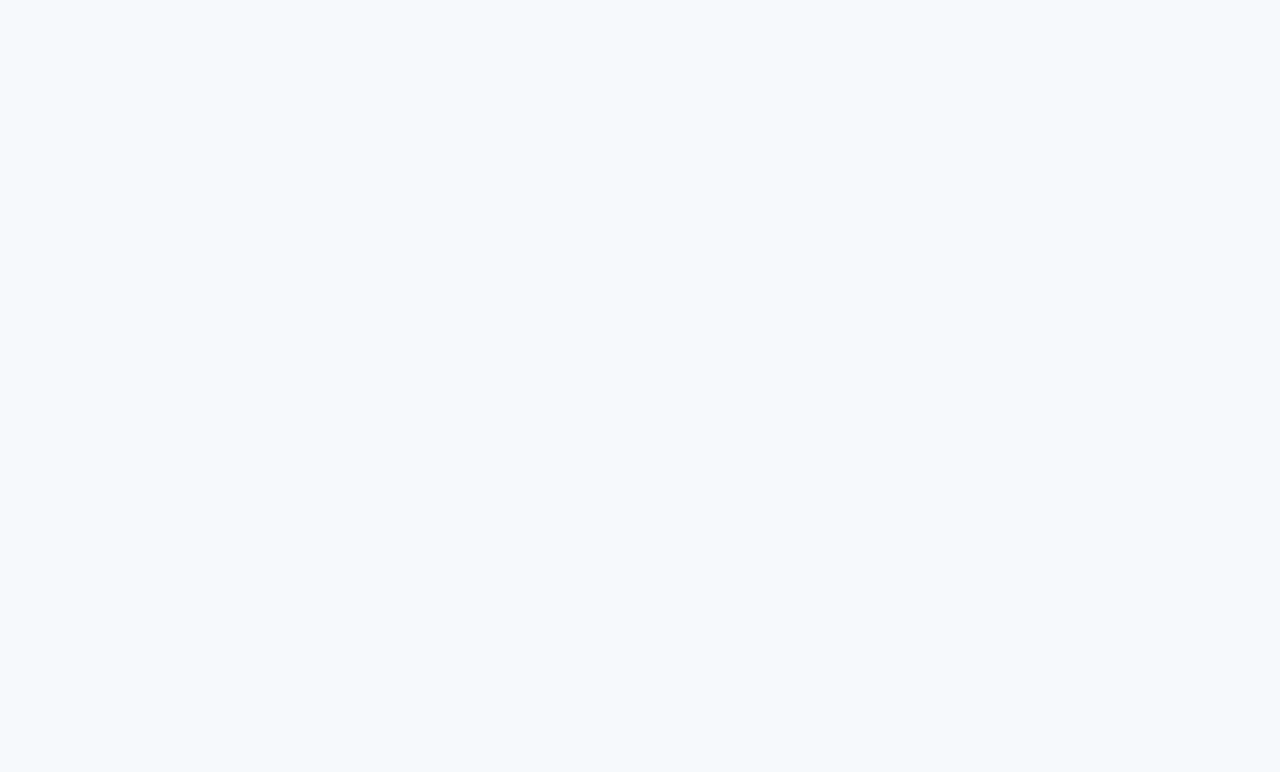
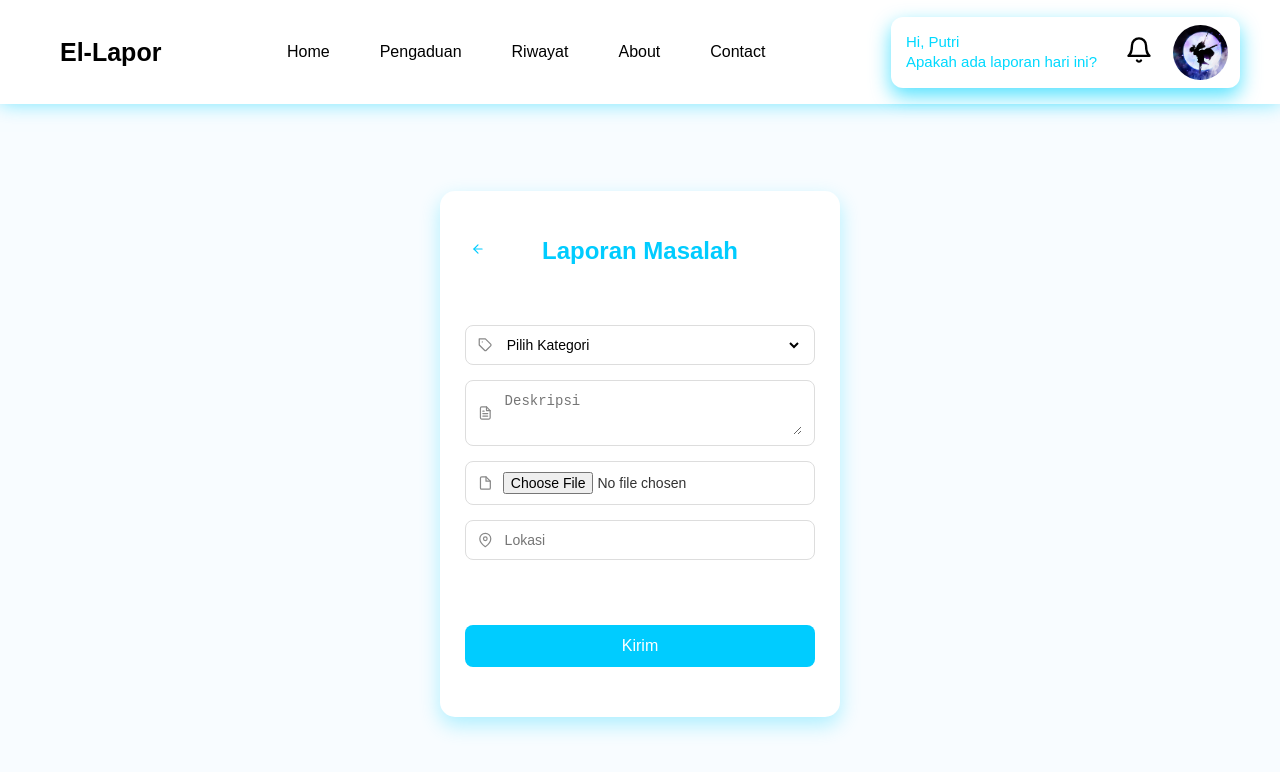
Before and after one commit to HakimSky/sistem-pengaduan-kampus, a React (Create React App) app in the folder sistem-pengaduan/: page /pengaduan in a window 1280 px wide. Before the commit this address had no page. Shown: the top 772 px of the page. Built offline with nearby package versions, Linux system fonts and the light colour scheme.

Commit message:
Form Pengaduan

```diff
--- a/sistem-pengaduan/src/App.js
+++ b/sistem-pengaduan/src/App.js
@@ -4,6 +4,7 @@ import Notifications from './pages/Notifications';
 import Login from './pages/Login';
 import Register from './pages/Register';
 import Profile from './pages/Profile';
+import Pengaduan from './pages/Pengaduan';
 import './App.css';
 
 function App() {
@@ -15,6 +16,7 @@ function App() {
         <Route path="/register" element={<Register />} />
         <Route path="/notifications" element={<Notifications />} />
         <Route path="/profile" element={<Profile />} />
+        <Route path="/pengaduan" element={<Pengaduan />} />
       </Routes>
     </Router>
   );
--- a/sistem-pengaduan/src/pages/Dashboard.js
+++ b/sistem-pengaduan/src/pages/Dashboard.js
@@ -1,9 +1,11 @@
 import React from 'react';
 import Navbar from '../components/Navbar';
 import './Dashboard.css';
+import { useNavigate } from 'react-router-dom';
 import chartImg from '../assets/Image/chart.png';
 
 const Dashboard = () => {
+  const navigate = useNavigate();
   return (
     <>
       <Navbar />
@@ -15,7 +17,9 @@ const Dashboard = () => {
             <p>Temukan solusi untuk </p>
             <p>setiap keluhan akademikmu.</p>
             <p className="subtext">Laporkan masalahmu dengan mudah dan transparan</p>
-            <a className="btn" href="/form">Lapor</a>
+            <a button className="btn" onClick={() => navigate('/pengaduan')}>
+              Lapor
+            </a>
           </div>
           <img
           className='Icon-image'
--- /dev/null
+++ b/sistem-pengaduan/src/pages/Pengaduan.css
@@ -0,0 +1,97 @@
+.formulir-container {
+  display: flex;
+  justify-content: center;
+  align-items: center;
+  height: 100vh;
+  background: #f8fcff;
+  /* margin-bottom: -9; */
+  margin-top: -50px
+}
+
+.formulir-box {
+  background: white;
+  padding: 50px 25px;
+  border-radius: 15px;
+  box-shadow: 0 8px 20px rgba(0, 212, 255, 0.3);
+  width: 350px;
+}
+
+.formulir-header {
+  display: flex;
+  align-items: center;
+  margin-left: 0;
+  margin-top: -0px;
+  justify-content: left;
+  margin-bottom: 50px;
+}
+
+.formulir-header1 {
+  display: flex;
+  align-items: center;
+  margin-left: 0;
+  margin-top: -90px;
+  justify-content: center;
+  margin-bottom: 40px;
+}
+
+.formulir-header1 h2 {
+  color: #00ccff;
+}
+
+.btn-back {
+  background: transparent;
+  border: none;
+  color: #00ccff;
+  font-size: 14px;
+  cursor: pointer;
+  display: flex;
+  align-items: center;
+}
+
+.btn-back svg {
+  margin-right: 5px;
+}
+
+.input-icon {
+  display: flex;
+  align-items: center;
+  border: 1px solid #ddd;
+  border-radius: 8px;
+  padding: 10px 12px;
+  margin-bottom: 15px;
+  background: #fff;
+  /* margin-bottom: 40px; */
+}
+
+.input-icon svg {
+  margin-right: 10px;
+  color: #888;
+}
+
+.input-icon input,
+.input-icon select,
+.input-icon textarea {
+  border: none;
+  outline: none;
+  width: 100%;
+  font-size: 14px;
+  background: transparent;
+}
+
+.input-icon textarea {
+  height: 40px;
+  max-height: 150px;
+  resize: vertical;
+}
+
+.btn-submit {
+  width: 100%;
+  padding: 12px;
+  background: #00ccff;
+  border: none;
+  color: white;
+  border-radius: 8px;
+  font-size: 16px;
+  cursor: pointer;
+  margin-top: 50px;
+}
--- /dev/null
+++ b/sistem-pengaduan/src/pages/Pengaduan.js
@@ -0,0 +1,60 @@
+import React from 'react';
+import './Pengaduan.css';
+import { FiTag, FiFileText, FiFile, FiMapPin, FiArrowLeft } from 'react-icons/fi';
+import { useNavigate } from 'react-router-dom';
+import Navbar from '../components/Navbar';
+// import Select from 'react-select';
+
+const Pengaduan = () => {
+  const navigate = useNavigate();
+
+  return (
+    <>
+      <Navbar />
+
+      <div className="formulir-container">
+        <div className="formulir-box">
+          <div className="formulir-header">
+            <button className="btn-back" onClick={() => navigate(-1)}>
+              <FiArrowLeft />
+            </button>
+          </div>
+          <div className="formulir-header1">
+              <h2>Laporan Masalah</h2>
+          </div>
+
+          <div className="input-icon">
+            <FiTag />
+            <select>
+              <option value="">Pilih Kategori</option>
+              <option value="Jalan Berlubang">Jalan Berlubang</option>
+              <option value="Kursi Rusak">Kursi Rusak</option>
+              <option value="Lantai Rusak">Lantai Rusak</option>
+              <option value="Pintu Rusak">Pintu Rusak</option>
+              <option value="Toilet Rusak">Toilet Rusak</option>
+            </select>
+          </div>
+
+          <div className="input-icon">
+            <FiFileText />
+            <textarea placeholder="Deskripsi" />
+          </div>
+
+          <div className="input-icon">
+            <FiFile />
+            <input type="file" />
+          </div>
+
+          <div className="input-icon">
+            <FiMapPin />
+            <input type="text" placeholder="Lokasi" />
+          </div>
+
+          <button className="btn-submit">Kirim</button>
+        </div>
+      </div>
+    </>
+  );
+};
+
+export default Pengaduan;
--- a/sistem-pengaduan/src/pages/Profile.js
+++ b/sistem-pengaduan/src/pages/Profile.js
@@ -1,8 +1,17 @@
-import React from 'react';
+import React, { useEffect, useState } from 'react';
 import './Profile.css';
 import { FiUser, FiPhone, FiCalendar, FiUsers } from 'react-icons/fi';
 
 const Profile = () => {
+  const [mobile, setMobile] = useState('');
+
+  const handleMobileChange = (e) => {
+    const value = e.target.value;
+    // Hapus semua karakter selain angka
+    const numericValue = value.replace(/\D/g, '');
+    setMobile(numericValue);
+  };
+
   return (
     <div className="profile-container">
       <div className="profile-box">
@@ -28,7 +37,10 @@ const Profile = () => {
           <label>Contact Number</label>
           <div className="input-icon">
             <FiPhone />
-            <input type="int" placeholder="+62 85* **** ***" />
+            <input
+              type="text" placeholder="0858-67******" value={mobile}
+              onChange={handleMobileChange} inputMode="numeric"
+            />
           </div>
 
           <label>Date Of Birth</label>
```
